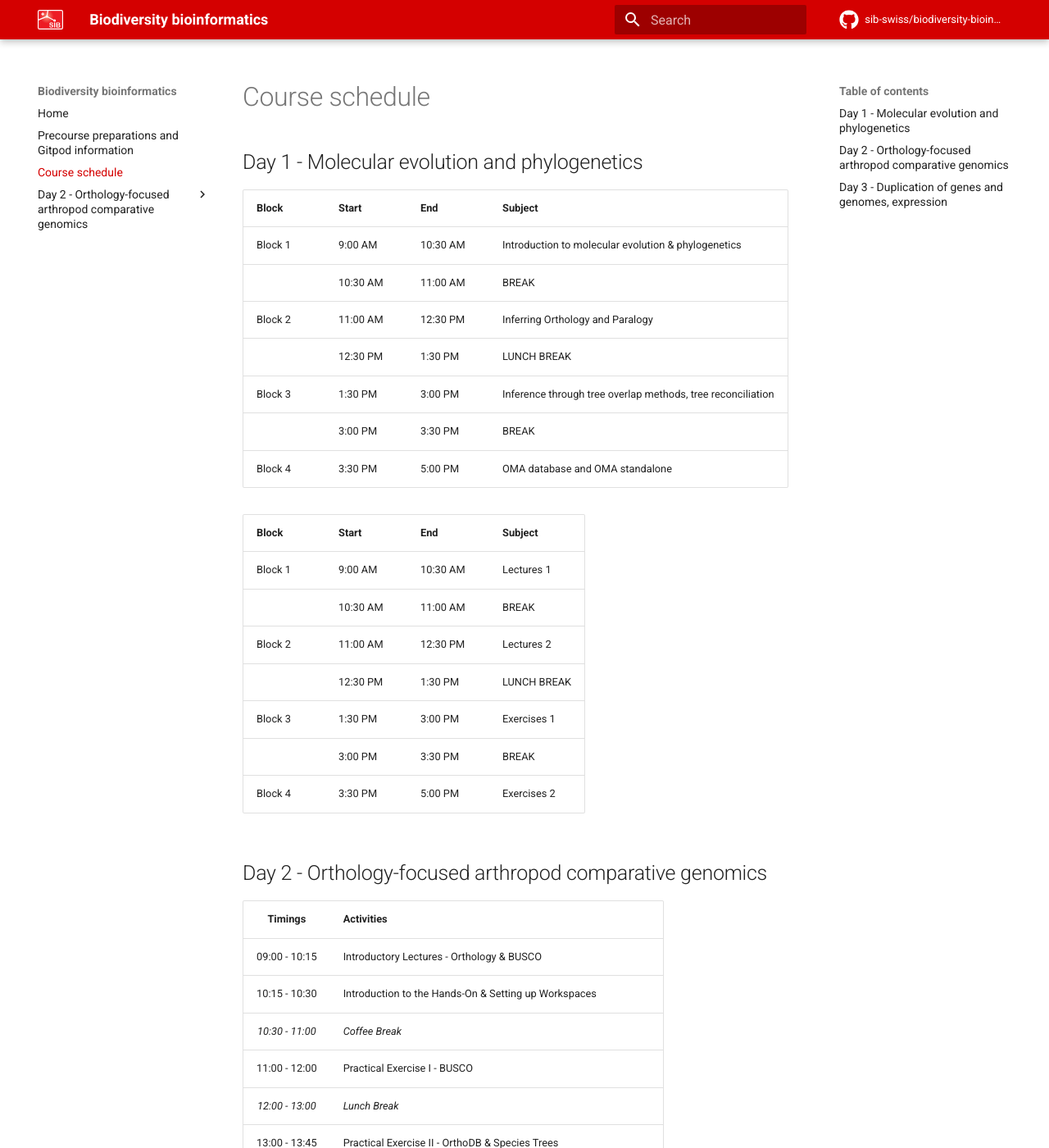
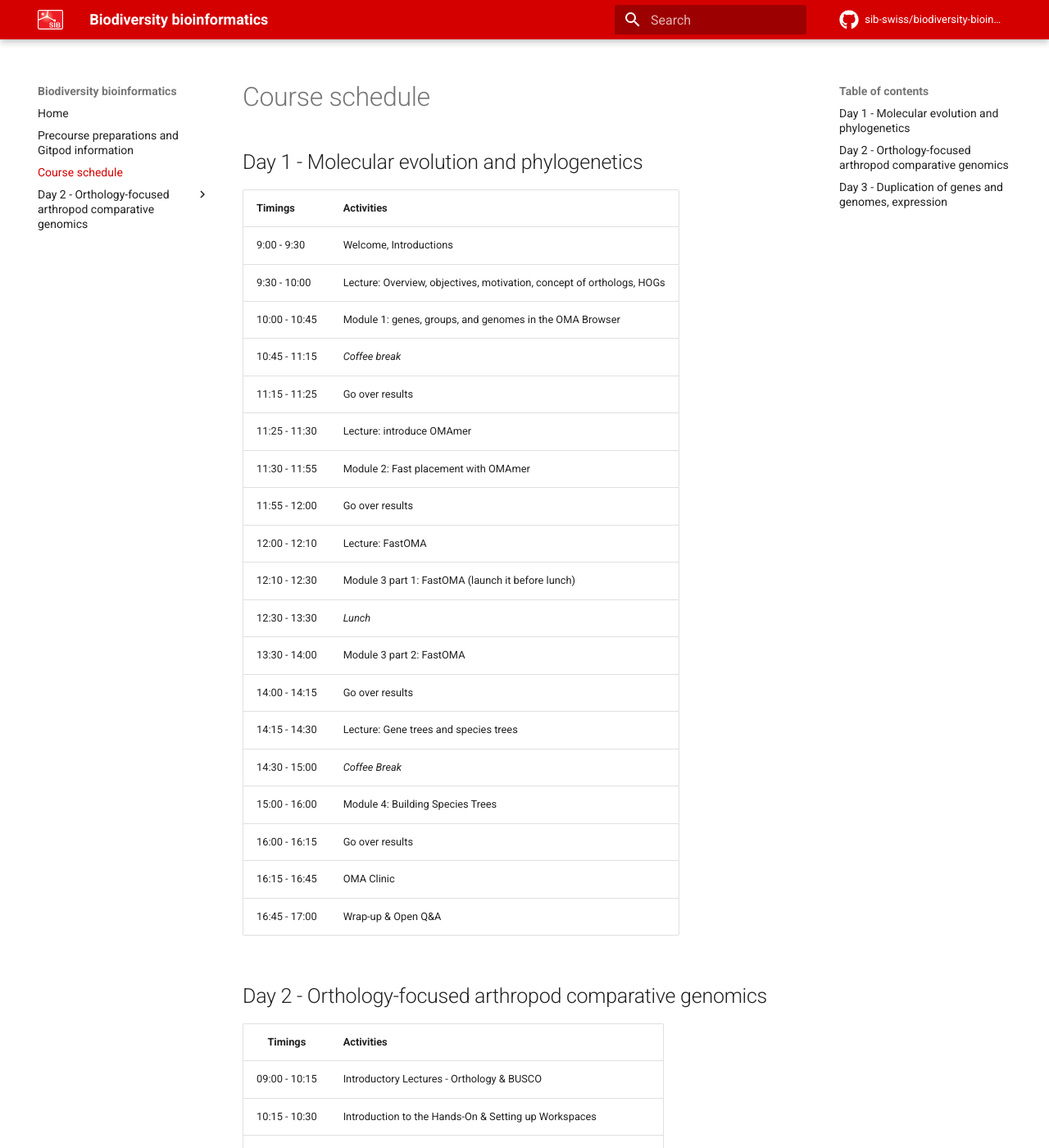
Before and after one commit to sib-swiss/biodiversity-bioinformatics, an MkDocs documentation site: the page built from docs/course_schedule.md, in a window 1280 px wide and 1400 px high. Shown: the whole window at 82% size. Built offline with MkDocs 1.6.1 and Material for MkDocs 9.7.7, drawn with Linux system fonts in a browser that asks for light colours; comment, search, counter and statistics services are not loaded; the version menu is left out; some of the changed text lies outside the part shown.

Commit message:
Adds rest of course schedule

```diff
--- a/docs/course_schedule.md
+++ b/docs/course_schedule.md
@@ -1,24 +1,26 @@
 ## Day 1 - Molecular evolution and phylogenetics
 
-| Block   	| Start    	| End      	| Subject                                                     	|
-|---------	|----------	|----------	|-------------------------------------------------------------	|
-| Block 1 	| 9:00 AM  	| 10:30 AM 	| Introduction to molecular evolution & phylogenetics         	|
-|         	| 10:30 AM 	| 11:00 AM 	| BREAK                                                       	|
-| Block 2 	| 11:00 AM 	| 12:30 PM 	| Inferring Orthology and Paralogy                            	|
-|         	| 12:30 PM 	| 1:30 PM  	| LUNCH BREAK                                                 	|
-| Block 3 	| 1:30 PM  	| 3:00 PM  	| Inference through tree overlap methods, tree reconciliation 	|
-|         	| 3:00 PM  	| 3:30 PM  	| BREAK                                                       	|
-| Block 4 	| 3:30 PM  	| 5:00 PM  	| OMA database and OMA standalone                             	|
-
-| Block   	| Start    	| End      	| Subject     	|
-|---------	|----------	|----------	|-------------	|
-| Block 1 	| 9:00 AM  	| 10:30 AM 	| Lectures 1  	|
-|         	| 10:30 AM 	| 11:00 AM 	| BREAK       	|
-| Block 2 	| 11:00 AM 	| 12:30 PM 	| Lectures 2  	|
-|         	| 12:30 PM 	| 1:30 PM  	| LUNCH BREAK 	|
-| Block 3 	| 1:30 PM  	| 3:00 PM  	| Exercises 1 	|
-|         	| 3:00 PM  	| 3:30 PM  	| BREAK       	|
-| Block 4 	| 3:30 PM  	| 5:00 PM  	| Exercises 2 	|
+| **Timings**   	| **Activities**                                                        	|
+|---------------	|-----------------------------------------------------------------------	|
+| 9:00 - 9:30   	| Welcome, Introductions                                                	|
+| 9:30 - 10:00  	| Lecture: Overview, objectives, motivation, concept of orthologs, HOGs 	|
+| 10:00 - 10:45 	| Module 1: genes, groups, and genomes in the OMA Browser               	|
+| 10:45 - 11:15 	| _Coffee break_                                                        	|
+| 11:15 - 11:25 	| Go over results                                                       	|
+| 11:25 - 11:30 	| Lecture: introduce OMAmer                                             	|
+| 11:30 - 11:55 	| Module 2: Fast placement with OMAmer                                  	|
+| 11:55 - 12:00 	| Go over results                                                       	|
+| 12:00 - 12:10 	| Lecture: FastOMA                                                      	|
+| 12:10 - 12:30 	| Module 3 part 1: FastOMA (launch it before lunch)                     	|
+| 12:30 - 13:30 	| _Lunch_                                                               	|
+| 13:30 - 14:00 	| Module 3 part 2: FastOMA                                              	|
+| 14:00 - 14:15 	| Go over results                                                       	|
+| 14:15 - 14:30 	| Lecture: Gene trees and species trees                                 	|
+| 14:30 - 15:00 	| _Coffee Break_                                                        	|
+| 15:00 - 16:00 	| Module 4: Building Species Trees                                      	|
+| 16:00 - 16:15 	| Go over results                                                       	|
+| 16:15 - 16:45 	| OMA Clinic                                                            	|
+| 16:45 - 17:00 	| Wrap-up & Open Q&A                                                    	|
 
 ## Day 2 - Orthology-focused arthropod comparative genomics
 
@@ -38,16 +40,14 @@
 
 ## Day 3 - Duplication of genes and genomes, expression
 
-| Block   	| Start    	| End      	| Subject     	|
-|---------	|----------	|----------	|-------------	|
-| Block 1 	| 9:00 AM  	| 10:30 AM 	| Lectures 1  	|
-|         	| 10:30 AM 	| 11:00 AM 	| BREAK       	|
-| Block 2 	| 11:00 AM 	| 12:30 PM 	| Lectures 2  	|
-|         	| 12:30 PM 	| 1:30 PM  	| LUNCH BREAK 	|
-| Block 3 	| 1:30 PM  	| 3:00 PM  	| Exercises 1 	|
-|         	| 3:00 PM  	| 3:30 PM  	| BREAK       	|
-| Block 4 	| 3:30 PM  	| 5:00 PM  	| Exercises 2 	|
-
-
-
-https://www.tablesgenerator.com/markdown_tables#
+| **Timings**   	| **Activities**                                                                     	|
+|---------------	|------------------------------------------------------------------------------------	|
+| 09:00 - 10:00 	| Lecture 1 - Function in model vs non-model organisms                               	|
+| 10:00 - 10:30 	| _Coffee Break_                                                                     	|
+| 10:30 - 11:30 	| Practical Exercise 1 - Finding information about gene function at small scale      	|
+| 11:30 - 12:30 	| Lecture 2 - Function at large scale                                                	|
+| 12:30 - 13:30 	| _Lunch Break_                                                                      	|
+| 13:30 - 14:45 	| Practical Exercise 2 - Finding information about gene function of a group of genes 	|
+| 14:45 - 15:15 	| _Coffee Break_                                                                     	|
+| 15:15 - 16:00 	| Lecture 3 - Gene and genome duplication                                            	|
+| 16:00 - 17:00 	| Practical Exercise 3 - Function of duplicate genes                                 	|
```
